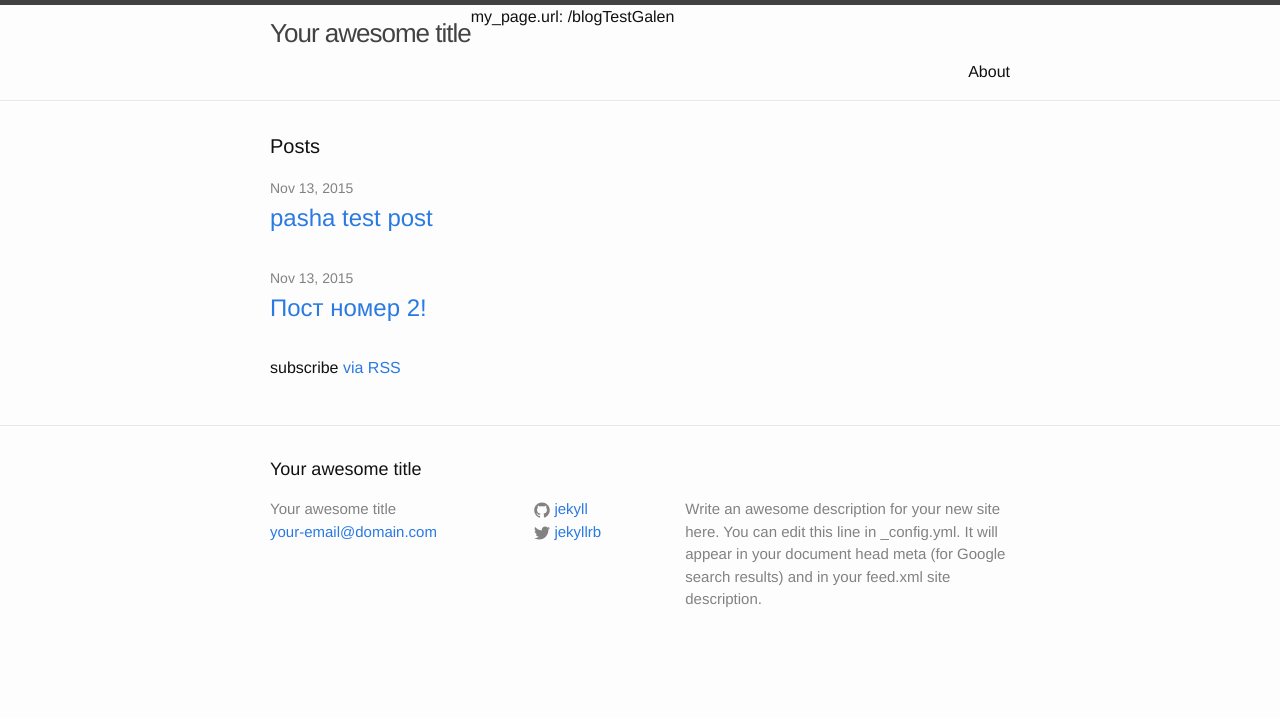
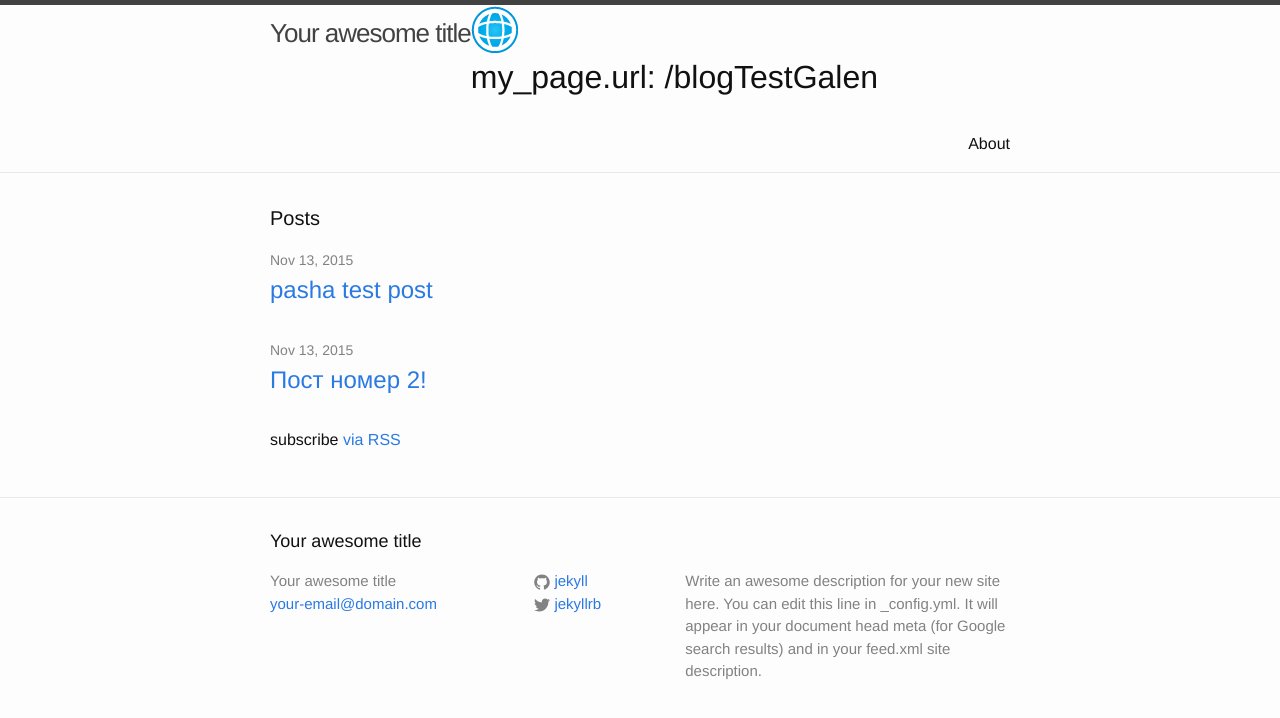
Before and after one commit to akmil/blogTestGalen, a Jekyll site: the page built from index.html, in a window 1280 px wide. Shown: the top 718 px of the page. Built offline with Jekyll 4.4.1, drawn with Linux system fonts in a browser that asks for light colours.

Commit message:
add img + id

```diff
--- a/_includes/header.html
+++ b/_includes/header.html
@@ -1,9 +1,10 @@
 <header class="site-header">
 
-  <div class="wrapper">
+  <div class="wrapper" id="header">
 
-    <a class="site-title" href="{{ site.baseurl }}/">{{ site.title }}</a>
-    <p>my_page.url: {{ my_page.url | prepend: site.baseurl }}</p>
+    <a class="site-title" href="{{ site.baseurl }}/" >{{ site.title }}</a>
+    <img id="header-logo" src="images/header-icon.png">
+    <h1>my_page.url: {{ my_page.url | prepend: site.baseurl }}</h1>
 
     <nav class="site-nav">
       <a href="#" class="menu-icon">
```
Also changed, not shown: README.md, images/header-icon.png (added).
